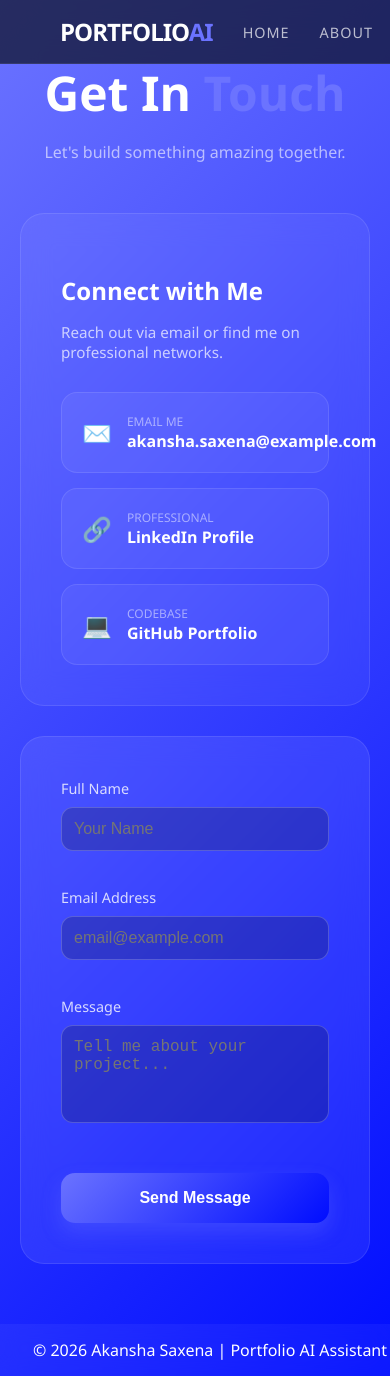
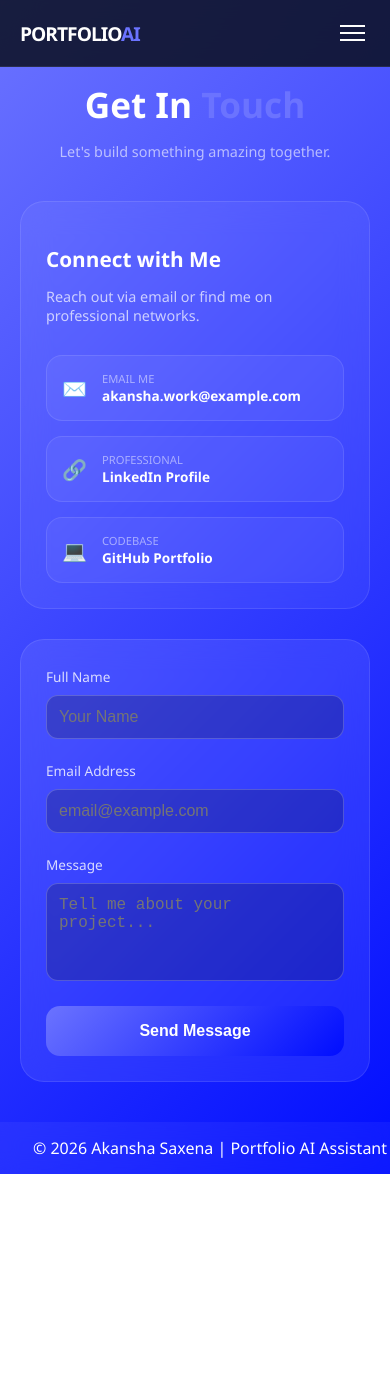
Before and after one commit to akansha112/JavaReactUI, a React (Vite) app: page /contact in a window 390 px wide. Shown: the top 1376 px of the page. After the commit the page ends 1174 px from the top, so only its background shows below. Built offline with nearby package versions, Linux system fonts and the light colour scheme.

Commit message:
fix responseive design

```diff
--- a/src/components/HeroTypewriter.jsx
+++ b/src/components/HeroTypewriter.jsx
@@ -5,14 +5,23 @@ export default function HeroTypewriter() {
   const phrases = [
     "Hi, Welcome to AI Assistant.",
     "How can I assist you today?",
-    "Ask me anything related to Akansha Saxena.",
+    "Ask me anything about Akansha.",
     "Let's build the future together."
   ];
 
   const [index, setIndex] = useState(0);
   const [subIndex, setSubIndex] = useState(0);
   const [reverse, setReverse] = useState(false);
+  const [isMobile, setIsMobile] = useState(window.innerWidth < 768);
 
+  // Responsive listener
+  useEffect(() => {
+    const handleResize = () => setIsMobile(window.innerWidth < 768);
+    window.addEventListener("resize", handleResize);
+    return () => window.removeEventListener("resize", handleResize);
+  }, []);
+
+  // Typewriter logic
   useEffect(() => {
     if (subIndex === phrases[index].length + 1 && !reverse) {
       setTimeout(() => setReverse(true), 2500);
@@ -27,42 +36,46 @@ export default function HeroTypewriter() {
       setSubIndex((prev) => prev + (reverse ? -1 : 1));
     }, reverse ? 40 : 70);
     return () => clearTimeout(timeout);
-  }, [subIndex, index, reverse]);
+  }, [subIndex, index, reverse, phrases]);
 
   return (
     <div style={{
       textAlign: "center",
-      padding: "140px 20px 60px",
+      // Reduced padding for mobile
+      padding: isMobile ? "100px 15px 40px" : "140px 20px 60px",
       position: "relative",
-      overflow: "hidden"
+      overflow: "hidden",
+      minHeight: isMobile ? "180px" : "250px" // Prevents layout jump
     }}>
-      {/* Background Radial Glow for Attraction */}
+
+      {/* Background Radial Glow */}
       <div style={{
         position: "absolute",
         top: "50%",
         left: "50%",
         transform: "translate(-50%, -50%)",
-        width: "400px",
-        height: "400px",
+        width: isMobile ? "250px" : "400px",
+        height: isMobile ? "250px" : "400px",
         background: "radial-gradient(circle, rgba(107, 115, 255, 0.15) 0%, rgba(0, 0, 0, 0) 70%)",
         zIndex: -1,
         filter: "blur(40px)"
       }} />
 
       <h1 style={{
-        fontSize: "3.2rem",
+        // Font size scales based on screen width
+        fontSize: isMobile ? "1.7rem" : "3.2rem",
         fontWeight: "800",
-        // Gradient text for classiness
         background: "linear-gradient(to right, #fff, #A5CCFF, #6B73FF)",
         WebkitBackgroundClip: "text",
         WebkitTextFillColor: "transparent",
-        letterSpacing: "-1px",
-        marginBottom: "10px"
+        letterSpacing: isMobile ? "-0.5px" : "-1px",
+        marginBottom: "10px",
+        lineHeight: "1.2"
       }}>
         {phrases[index].substring(0, subIndex)}
         <span style={{
           marginLeft: "5px",
-          borderRight: "4px solid #00D1FF", // Electric Cyan cursor
+          borderRight: isMobile ? "2px solid #00D1FF" : "4px solid #00D1FF",
           boxShadow: "0 0 10px #00D1FF",
           animation: "blink 0.7s infinite"
         }}></span>
@@ -70,8 +83,8 @@ export default function HeroTypewriter() {
 
       <p style={{
         color: "rgba(255,255,255,0.5)",
-        fontSize: "1.1rem",
-        letterSpacing: "2px",
+        fontSize: isMobile ? "0.75rem" : "1.1rem",
+        letterSpacing: isMobile ? "1px" : "2px",
         textTransform: "uppercase",
         marginTop: "10px"
       }}>
--- a/src/components/Navbar.jsx
+++ b/src/components/Navbar.jsx
@@ -1,9 +1,18 @@
 // src/components/Navbar.jsx
-import React from "react";
+import React, { useState, useEffect } from "react";
 import { Link, useLocation } from "react-router-dom";
 
 export default function Navbar() {
   const location = useLocation();
+  const [isMobile, setIsMobile] = useState(window.innerWidth < 768);
+  const [isOpen, setIsOpen] = useState(false); // For Mobile Menu Toggle
+
+  // Update mobile state on resize
+  useEffect(() => {
+    const handleResize = () => setIsMobile(window.innerWidth < 768);
+    window.addEventListener("resize", handleResize);
+    return () => window.removeEventListener("resize", handleResize);
+  }, []);
 
   const navStyle = {
     position: "fixed",
@@ -13,34 +22,79 @@ export default function Navbar() {
     display: "flex",
     justifyContent: "space-between",
     alignItems: "center",
-    padding: "15px 60px",
-    background: "rgba(10, 15, 30, 0.7)", // Deep elegant dark blue
+    padding: isMobile ? "15px 20px" : "15px 60px", // Reduced padding on mobile
+    background: "rgba(10, 15, 30, 0.85)",
     backdropFilter: "blur(20px)",
     borderBottom: "1px solid rgba(255, 255, 255, 0.08)",
     boxSizing: "border-box"
   };
 
   const linkStyle = (path) => ({
-    marginLeft: "30px",
+    marginLeft: isMobile ? "0" : "30px",
+    marginTop: isMobile ? "20px" : "0",
     textDecoration: "none",
     fontSize: "0.9rem",
     letterSpacing: "1px",
     textTransform: "uppercase",
     transition: "color 0.3s ease",
     color: location.pathname === path ? "#6B73FF" : "rgba(255,255,255,0.7)",
-    fontWeight: location.pathname === path ? "700" : "400"
+    fontWeight: location.pathname === path ? "700" : "400",
+    display: isMobile ? "block" : "inline-block"
   });
 
+  const mobileMenuOverlay = {
+    position: "fixed",
+    top: "65px", // Height of navbar
+    left: 0,
+    width: "100%",
+    height: "calc(100vh - 65px)",
+    background: "rgba(10, 15, 30, 0.98)",
+    display: isOpen ? "flex" : "none",
+    flexDirection: "column",
+    alignItems: "center",
+    paddingTop: "50px",
+    zIndex: 999,
+    transition: "all 0.3s ease"
+  };
+
   return (
+    <>
       <nav style={navStyle}>
-      <div style={{ fontSize: "1.5rem", fontWeight: "800", letterSpacing: "-1px" }}>
+        {/* Logo */}
+        <div style={{ fontSize: isMobile ? "1.2rem" : "1.5rem", fontWeight: "800", letterSpacing: "-1px" }}>
           PORTFOLIO<span style={{ color: "#6B73FF" }}>AI</span>
         </div>
+
+        {/* Desktop Links */}
+        {!isMobile && (
           <div>
             <Link style={linkStyle("/home")} to="/home">Home</Link>
             <Link style={linkStyle("/about")} to="/about">About</Link>
             <Link style={linkStyle("/contact")} to="/contact">Contact</Link>
           </div>
+        )}
+
+        {/* Mobile Menu Icon (Hamburger) */}
+        {isMobile && (
+          <div
+            onClick={() => setIsOpen(!isOpen)}
+            style={{ cursor: "pointer", padding: "5px" }}
+          >
+            <div style={{ width: "25px", height: "2px", background: "#fff", margin: "5px 0" }}></div>
+            <div style={{ width: "25px", height: "2px", background: "#fff", margin: "5px 0" }}></div>
+            <div style={{ width: "25px", height: "2px", background: "#fff", margin: "5px 0" }}></div>
+          </div>
+        )}
       </nav>
+
+      {/* Mobile Menu Drawer */}
+      {isMobile && (
+        <div style={mobileMenuOverlay}>
+          <Link onClick={() => setIsOpen(false)} style={linkStyle("/home")} to="/home">Home</Link>
+          <Link onClick={() => setIsOpen(false)} style={linkStyle("/about")} to="/about">About</Link>
+          <Link onClick={() => setIsOpen(false)} style={linkStyle("/contact")} to="/contact">Contact</Link>
+        </div>
+      )}
+    </>
   );
 }
--- a/src/pages/About.jsx
+++ b/src/pages/About.jsx
@@ -1,6 +1,15 @@
-import React from "react";
+// src/pages/About.jsx
+import React, { useState, useEffect } from "react";
 
 export default function About() {
+  const [isMobile, setIsMobile] = useState(window.innerWidth < 768);
+
+  useEffect(() => {
+    const handleResize = () => setIsMobile(window.innerWidth < 768);
+    window.addEventListener("resize", handleResize);
+    return () => window.removeEventListener("resize", handleResize);
+  }, []);
+
   const features = [
     { title: "AI-Powered", desc: "Utilizes advanced LLMs to provide intelligent, context-aware responses about my professional journey." },
     { title: "Real-time History", desc: "Tracks your conversation history instantly using a .NET backend and high-performance database." },
@@ -14,28 +23,27 @@ export default function About() {
     WebkitBackdropFilter: "blur(12px)",
     border: "1px solid rgba(255, 255, 255, 0.1)",
     borderRadius: "24px",
-    padding: "30px",
+    padding: isMobile ? "20px" : "30px", // Less padding on mobile
     transition: "transform 0.3s ease, background 0.3s ease",
   };
 
   return (
-    <div style={{ maxWidth: "1100px", margin: "0 auto", padding: "60px 20px" }}>
+    <div style={{ maxWidth: "1100px", margin: "0 auto", padding: isMobile ? "100px 20px 40px" : "120px 20px 60px" }}>
       {/* App Introduction */}
       <section style={{ textAlign: "center", marginBottom: "60px" }}>
-        <h1 style={{ fontSize: "3rem", marginBottom: "20px", fontWeight: "800" }}>
+        <h1 style={{ fontSize: isMobile ? "2rem" : "3rem", marginBottom: "20px", fontWeight: "800" }}>
           About <span style={{ color: "#6B73FF" }}>Portfolio AI</span>
         </h1>
-        <p style={{ fontSize: "1.2rem", lineHeight: "1.6", color: "rgba(255,255,255,0.8)", maxWidth: "800px", margin: "0 auto" }}>
+        <p style={{ fontSize: isMobile ? "1rem" : "1.2rem", lineHeight: "1.6", color: "rgba(255,255,255,0.8)", maxWidth: "800px", margin: "0 auto" }}>
           This application is more than just a chatbot; it is a digital twin designed to represent my work,
-          personality, and technical expertise. Built with a React frontend and a robust .NET backend,
-          it serves as an interactive bridge between my portfolio and your curiosity.
+          personality, and technical expertise. Built with a React frontend and a robust .NET backend.
         </p>
       </section>
 
       {/* Glass Features Grid */}
       <div style={{
         display: "grid",
-        gridTemplateColumns: "repeat(auto-fit, minmax(250px, 1fr))",
+        gridTemplateColumns: isMobile ? "1fr" : "repeat(auto-fit, minmax(250px, 1fr))",
         gap: "25px"
       }}>
         {features.map((f, i) => (
@@ -43,23 +51,17 @@ export default function About() {
             key={i}
             style={glassStyle}
             onMouseEnter={(e) => {
-              e.currentTarget.style.transform = "translateY(-10px)";
+              if(!isMobile) e.currentTarget.style.transform = "translateY(-10px)";
               e.currentTarget.style.background = "rgba(255, 255, 255, 0.1)";
             }}
             onMouseLeave={(e) => {
-              e.currentTarget.style.transform = "translateY(0)";
+              if(!isMobile) e.currentTarget.style.transform = "translateY(0)";
               e.currentTarget.style.background = "rgba(255, 255, 255, 0.05)";
             }}
           >
-            <div style={{
-              width: "40px",
-              height: "40px",
-              background: "linear-gradient(135deg, #6B73FF, #000DFF)",
-              borderRadius: "10px",
-              marginBottom: "20px"
-            }}></div>
-            <h3 style={{ marginBottom: "12px", fontSize: "1.4rem" }}>{f.title}</h3>
-            <p style={{ color: "rgba(255,255,255,0.7)", lineHeight: "1.5" }}>{f.desc}</p>
+            <div style={{ width: "40px", height: "40px", background: "linear-gradient(135deg, #6B73FF, #000DFF)", borderRadius: "10px", marginBottom: "20px" }}></div>
+            <h3 style={{ marginBottom: "12px", fontSize: isMobile ? "1.2rem" : "1.4rem" }}>{f.title}</h3>
+            <p style={{ color: "rgba(255,255,255,0.7)", lineHeight: "1.5", fontSize: "0.95rem" }}>{f.desc}</p>
           </div>
         ))}
       </div>
@@ -68,12 +70,12 @@ export default function About() {
       <div style={{
         marginTop: "60px",
         textAlign: "center",
-        padding: "40px",
+        padding: isMobile ? "30px 20px" : "40px",
         ...glassStyle,
         background: "linear-gradient(135deg, rgba(107,115,255,0.1), rgba(0,13,255,0.1))"
       }}>
-        <h2>Ready to explore?</h2>
-        <p>Head back to the Home page to start a conversation with the AI.</p>
+        <h2 style={{ fontSize: isMobile ? "1.3rem" : "1.8rem" }}>Ready to explore?</h2>
+        <p style={{ fontSize: isMobile ? "0.9rem" : "1rem" }}>Head back to the Home page to start a conversation with the AI.</p>
       </div>
     </div>
   );
--- a/src/pages/Contact.jsx
+++ b/src/pages/Contact.jsx
@@ -1,8 +1,15 @@
 // src/pages/Contact.jsx
-import React, { useState } from "react";
+import React, { useState, useEffect } from "react";
 
 export default function Contact() {
   const [status, setStatus] = useState("Send Message");
+  const [isMobile, setIsMobile] = useState(window.innerWidth < 768);
+
+  useEffect(() => {
+    const handleResize = () => setIsMobile(window.innerWidth < 768);
+    window.addEventListener("resize", handleResize);
+    return () => window.removeEventListener("resize", handleResize);
+  }, []);
 
   const glassStyle = {
     background: "rgba(255, 255, 255, 0.05)",
@@ -10,11 +17,11 @@ export default function Contact() {
     WebkitBackdropFilter: "blur(15px)",
     border: "1px solid rgba(255, 255, 255, 0.1)",
     borderRadius: "24px",
-    padding: "40px",
+    padding: isMobile ? "25px" : "40px",
   };
 
   const cardStyle = {
-    padding: "20px",
+    padding: "15px",
     background: "rgba(255, 255, 255, 0.05)",
     borderRadius: "16px",
     border: "1px solid rgba(255, 255, 255, 0.1)",
@@ -22,7 +29,8 @@ export default function Contact() {
     alignItems: "center",
     gap: "15px",
     transition: "all 0.3s ease",
-    cursor: "pointer",
+    textDecoration: "none",
+    color: "inherit"
   };
 
   const inputStyle = {
@@ -46,71 +54,59 @@ export default function Contact() {
   };
 
   return (
-    <div style={{ maxWidth: "1100px", margin: "60px auto", padding: "0 20px" }}>
-      <header style={{ textAlign: "center", marginBottom: "50px" }}>
-        <h1 style={{ fontSize: "3rem", marginBottom: "10px" }}>
+    <div style={{ maxWidth: "1100px", margin: isMobile ? "80px auto 40px" : "120px auto 60px", padding: "0 20px" }}>
+      <header style={{ textAlign: "center", marginBottom: "40px" }}>
+        <h1 style={{ fontSize: isMobile ? "2.2rem" : "3rem", marginBottom: "10px" }}>
           Get In <span style={{ color: "#6B73FF" }}>Touch</span>
         </h1>
-        <p style={{ color: "rgba(255,255,255,0.6)" }}>Let's build something amazing together.</p>
+        <p style={{ color: "rgba(255,255,255,0.6)", fontSize: isMobile ? "0.9rem" : "1rem" }}>Let's build something amazing together.</p>
       </header>
 
       <div style={{
         display: "grid",
-        gridTemplateColumns: "repeat(auto-fit, minmax(320px, 1fr))",
+        gridTemplateColumns: isMobile ? "1fr" : "repeat(auto-fit, minmax(320px, 1fr))",
         gap: "30px"
       }}>
 
         {/* LEFT SIDE: CONNECTION HUB */}
         <div style={glassStyle}>
-          <h2 style={{ marginBottom: "10px" }}>Connect with Me</h2>
-          <p style={{ color: "rgba(255,255,255,0.7)", marginBottom: "30px", fontSize: "0.95rem" }}>
+          <h2 style={{ marginBottom: "10px", fontSize: isMobile ? "1.3rem" : "1.8rem" }}>Connect with Me</h2>
+          <p style={{ color: "rgba(255,255,255,0.7)", marginBottom: "30px", fontSize: "0.9rem" }}>
             Reach out via email or find me on professional networks.
           </p>
 
           <div style={{ display: "flex", flexDirection: "column", gap: "15px" }}>
 
             {/* Email Card */}
-            <a href="mailto:akanshasaxena.work@gmail.com" style={{ textDecoration: "none", color: "inherit" }}>
-              <div
-                style={cardStyle}
+            <a href="mailto:akanshasaxena.work@gmail.com" style={cardStyle}
                onMouseEnter={(e) => e.currentTarget.style.background = "rgba(107, 115, 255, 0.2)"}
-                onMouseLeave={(e) => e.currentTarget.style.background = "rgba(255, 255, 255, 0.05)"}
-              >
-                <span style={{ fontSize: "24px" }}>✉️</span>
-                <div>
-                  <div style={{ fontSize: "0.75rem", color: "rgba(255,255,255,0.5)", textTransform: "uppercase" }}>Email Me</div>
-                  <div style={{ fontWeight: "600" }}>akansha.saxena@example.com</div>
-                </div>
+               onMouseLeave={(e) => e.currentTarget.style.background = "rgba(255, 255, 255, 0.05)"}>
+                <span style={{ fontSize: "20px" }}>✉️</span>
+                <div style={{ overflow: "hidden" }}>
+                  <div style={{ fontSize: "0.7rem", color: "rgba(255,255,255,0.5)", textTransform: "uppercase" }}>Email Me</div>
+                  <div style={{ fontWeight: "600", fontSize: isMobile ? "0.85rem" : "1rem", wordBreak: "break-all" }}>akansha.work@example.com</div>
                 </div>
             </a>
 
             {/* LinkedIn Card */}
-            <a href="https://www.linkedin.com/in/akansha401/" target="_blank" rel="noopener noreferrer" style={{ textDecoration: "none", color: "inherit" }}>
-              <div
-                style={cardStyle}
+            <a href="https://www.linkedin.com/in/akansha401/" target="_blank" rel="noopener noreferrer" style={cardStyle}
                onMouseEnter={(e) => e.currentTarget.style.background = "rgba(0, 119, 181, 0.2)"}
-                onMouseLeave={(e) => e.currentTarget.style.background = "rgba(255, 255, 255, 0.05)"}
-              >
-                <span style={{ fontSize: "24px" }}>🔗</span>
+               onMouseLeave={(e) => e.currentTarget.style.background = "rgba(255, 255, 255, 0.05)"}>
+                <span style={{ fontSize: "20px" }}>🔗</span>
                 <div>
-                  <div style={{ fontSize: "0.75rem", color: "rgba(255,255,255,0.5)", textTransform: "uppercase" }}>Professional</div>
-                  <div style={{ fontWeight: "600" }}>LinkedIn Profile</div>
-                </div>
+                  <div style={{ fontSize: "0.7rem", color: "rgba(255,255,255,0.5)", textTransform: "uppercase" }}>Professional</div>
+                  <div style={{ fontWeight: "600", fontSize: isMobile ? "0.85rem" : "1rem" }}>LinkedIn Profile</div>
                 </div>
             </a>
 
             {/* GitHub Card */}
-            <a href="https://github.com/akansha112" target="_blank" rel="noopener noreferrer" style={{ textDecoration: "none", color: "inherit" }}>
-              <div
-                style={cardStyle}
+            <a href="https://github.com/akansha112" target="_blank" rel="noopener noreferrer" style={cardStyle}
                onMouseEnter={(e) => e.currentTarget.style.background = "rgba(255, 255, 255, 0.15)"}
-                onMouseLeave={(e) => e.currentTarget.style.background = "rgba(255, 255, 255, 0.05)"}
-              >
-                <span style={{ fontSize: "24px" }}>💻</span>
+               onMouseLeave={(e) => e.currentTarget.style.background = "rgba(255, 255, 255, 0.05)"}>
+                <span style={{ fontSize: "20px" }}>💻</span>
                 <div>
-                  <div style={{ fontSize: "0.75rem", color: "rgba(255,255,255,0.5)", textTransform: "uppercase" }}>Codebase</div>
-                  <div style={{ fontWeight: "600" }}>GitHub Portfolio</div>
-                </div>
+                  <div style={{ fontSize: "0.7rem", color: "rgba(255,255,255,0.5)", textTransform: "uppercase" }}>Codebase</div>
+                  <div style={{ fontWeight: "600", fontSize: isMobile ? "0.85rem" : "1rem" }}>GitHub Portfolio</div>
                 </div>
             </a>
           </div>
@@ -119,51 +115,23 @@ export default function Contact() {
         {/* RIGHT SIDE: MESSAGE FORM */}
         <div style={{ ...glassStyle, background: "rgba(255,255,255,0.08)" }}>
           <form onSubmit={handleSubmit}>
-            <div style={{ marginBottom: "15px" }}>
-              <label style={{ fontSize: "0.9rem", color: "rgba(255,255,255,0.8)" }}>Full Name</label>
+            <label style={{ fontSize: "0.85rem", color: "rgba(255,255,255,0.8)" }}>Full Name</label>
             <input type="text" placeholder="Your Name" style={inputStyle} required />
-            </div>
 
-            <div style={{ marginBottom: "15px" }}>
-              <label style={{ fontSize: "0.9rem", color: "rgba(255,255,255,0.8)" }}>Email Address</label>
+            <label style={{ fontSize: "0.85rem", color: "rgba(255,255,255,0.8)" }}>Email Address</label>
             <input type="email" placeholder="email@example.com" style={inputStyle} required />
-            </div>
 
-            <div style={{ marginBottom: "15px" }}>
-              <label style={{ fontSize: "0.9rem", color: "rgba(255,255,255,0.8)" }}>Message</label>
+            <label style={{ fontSize: "0.85rem", color: "rgba(255,255,255,0.8)" }}>Message</label>
             <textarea placeholder="Tell me about your project..." rows="4" style={{ ...inputStyle, resize: "none" }} required />
-            </div>
 
-            <button
-              type="submit"
-              style={{
-                width: "100%",
-                padding: "16px",
-                borderRadius: "14px",
-                border: "none",
-                background: "linear-gradient(135deg, #6B73FF, #000DFF)",
-                color: "#fff",
-                fontWeight: "bold",
-                fontSize: "1rem",
-                cursor: "pointer",
-                boxShadow: "0 10px 20px rgba(107,115,255,0.3)",
-                transition: "all 0.3s ease",
-                marginTop: "10px"
-              }}
-              onMouseEnter={(e) => {
-                e.currentTarget.style.transform = "translateY(-2px)";
-                e.currentTarget.style.boxShadow = "0 15px 25px rgba(107,115,255,0.5)";
-              }}
-              onMouseLeave={(e) => {
-                e.currentTarget.style.transform = "translateY(0)";
-                e.currentTarget.style.boxShadow = "0 10px 20px rgba(107,115,255,0.3)";
-              }}
-            >
-              {status}
-            </button>
+            <button type="submit" style={{
+              width: "100%", padding: "16px", borderRadius: "14px", border: "none",
+              background: "linear-gradient(135deg, #6B73FF, #000DFF)", color: "#fff",
+              fontWeight: "bold", cursor: "pointer", transition: "all 0.3s ease",
+              fontSize: "1rem"
+            }}>{status}</button>
           </form>
         </div>
-
       </div>
     </div>
   );
--- a/src/pages/Home.jsx
+++ b/src/pages/Home.jsx
@@ -7,38 +7,74 @@ import HeroTypewriter from "../components/HeroTypewriter";
 export default function Home() {
   const [selectedChat, setSelectedChat] = useState(null);
 
-  const containerStyle = {
-    display: "flex",
-    flexDirection: "column",
-    minHeight: "100vh",
-    background: "transparent" // Uses global gradient
-  };
-
-  const chatLayoutStyle = {
-    display: "flex",
-    padding: "0 40px 60px",
-    gap: "30px",
-    flex: 1,
-    maxWidth: "1300px",
-    margin: "0 auto",
-    width: "100%",
-    boxSizing: "border-box"
-  };
-
   return (
-    <div style={containerStyle}>
-      {/* Centered professional typewriter */}
+    <div style={{
+      display: "flex",
+      flexDirection: "column",
+      minHeight: "100vh",
+      width: "100%",
+      overflowX: "hidden" // Prevents horizontal scrolling on mobile
+    }}>
       <HeroTypewriter />
 
-      {/* Main interaction area */}
-      <div style={chatLayoutStyle}>
-        <div style={{ flex: "1" }}>
+      {/* Main Dashboard Container */}
+      <div className="main-layout">
+
+        {/* Sidebar - History */}
+        <div className="sidebar-container">
           <ChatHistory onSelect={setSelectedChat} />
         </div>
-        <div style={{ flex: "2.5" }}>
+
+        {/* Main Area - ChatBox */}
+        <div className="chat-container">
           <ChatBox chatHistory={selectedChat} />
         </div>
+
       </div>
+
+      <style>{`
+        .main-layout {
+          display: flex;
+          flex: 1;
+          padding: 0 40px 40px;
+          gap: 20px;
+          max-width: 1400px;
+          margin: 0 auto;
+          width: 100%;
+          box-sizing: border-box;
+        }
+
+        .sidebar-container {
+          flex: 0 0 300px;
+          display: flex;
+          flex-direction: column;
+        }
+
+        .chat-container {
+          flex: 1;
+          display: flex;
+          flex-direction: column;
+          min-width: 0; /* Fixes flexbox overflow issues */
+        }
+
+        /* MOBILE VIEW ADJUSTMENTS */
+        @media (max-width: 768px) {
+          .main-layout {
+            flex-direction: column-reverse; /* Put ChatBox on top, History below */
+            padding: 0 15px 20px;
+            gap: 15px;
+          }
+
+          .sidebar-container {
+            flex: none;
+            width: 100%;
+          }
+
+          .chat-container {
+            height: 500px; /* Fixed height for chat on mobile */
+          }
+        }
+      `}</style>
     </div>
   );
 }
```
Lines whose indentation alone changed are shown as unchanged.
